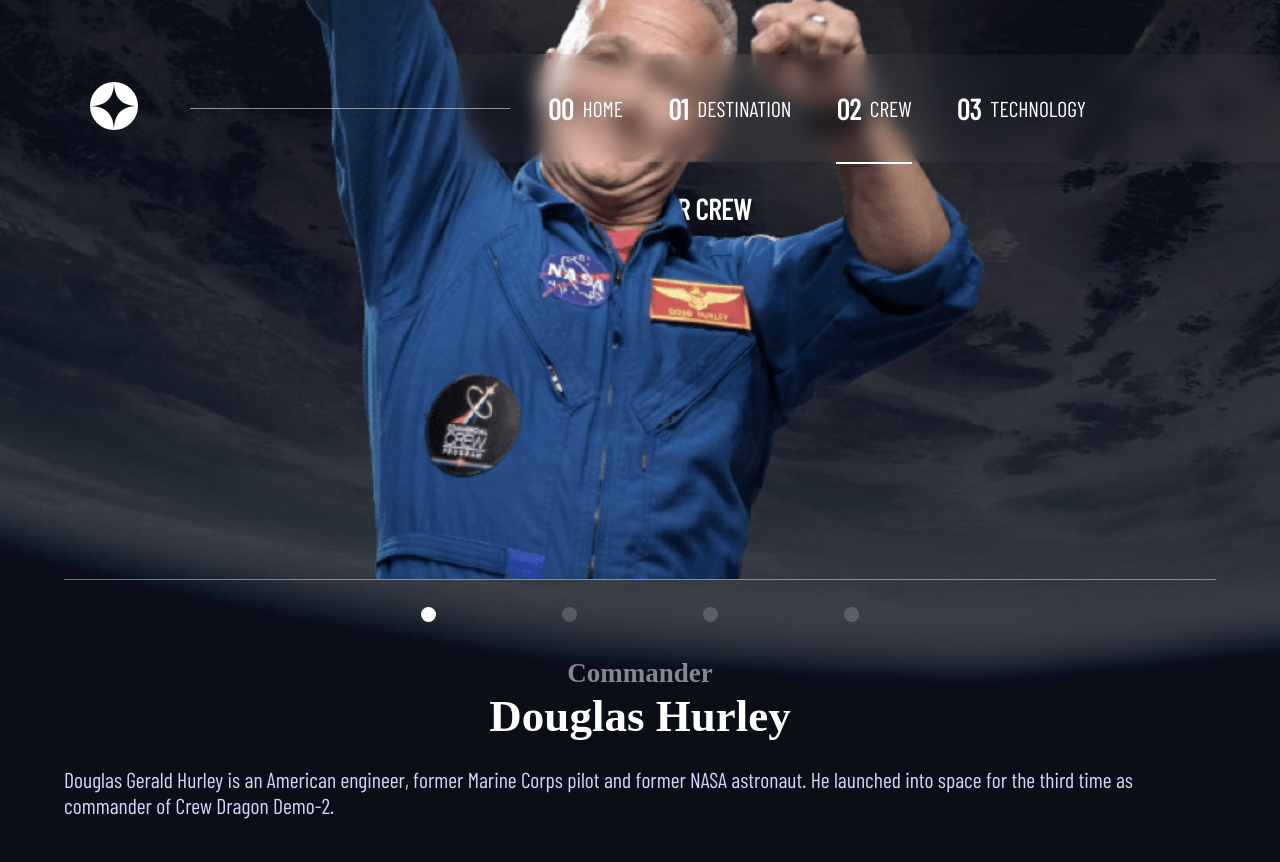
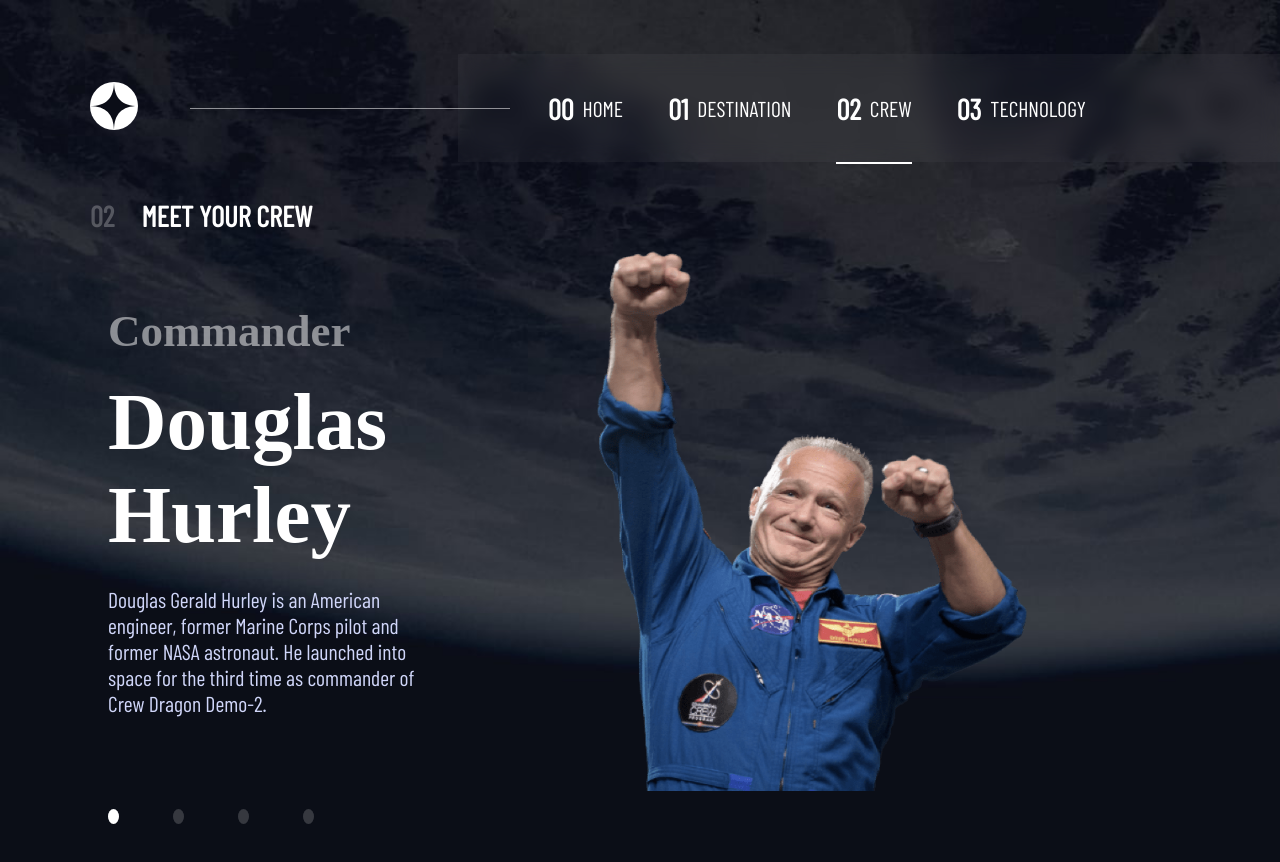
Before and after one commit to Omart4/space-tourism-front-end-mentor-react, a React (Vite) app in the folder space tourism/: page /crew in a window 1280 px wide. Shown: the top 862 px of the page. Built offline with nearby package versions, Linux system fonts and the light colour scheme; a web font is replaced by a local one.

Commit message:
desktop crew

```diff
--- a/space tourism/src/pages/Crew.css
+++ b/space tourism/src/pages/Crew.css
@@ -121,3 +121,45 @@
         font-size: 2rem;
     }
 }
+@media (min-width:821px){
+    .crew-container h3{
+        text-align: left;
+        padding: 2rem 5rem 0 5rem;
+        display: flex;
+        margin: 0;
+    }
+    .member{
+        flex-direction: row-reverse;
+        height: 30rem;
+        padding: 1rem 6rem;
+    }
+    .member-text{
+        flex-direction: column-reverse;
+        align-items: flex-start;
+    }
+    .member-links{
+        justify-content: flex-start;
+        gap: 3rem;
+    }
+    .member-image{
+        display: flex;
+        border:none;
+        height: 100%;
+        aspect-ratio: 4/3;
+    }
+    .member-image img{
+        max-height: 100%;
+    }
+    .member-details{
+        text-align: left;
+        align-items:flex-start ;
+        margin-bottom: 4rem;
+    }
+    .member-details h1{
+        font-size: 4.5rem;
+    }
+    .member-details h4{
+        margin-bottom: 1rem;
+        font-size: 2.5rem;
+    }
+}
```
